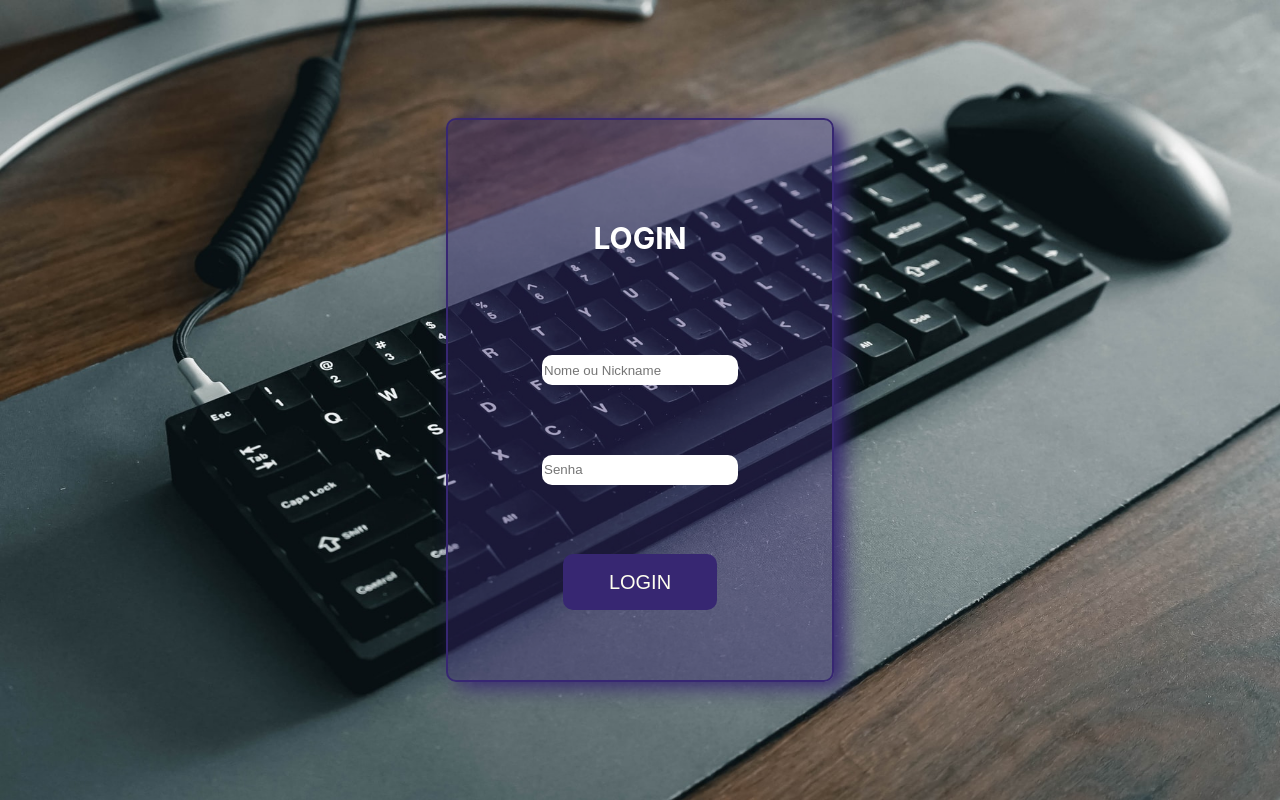
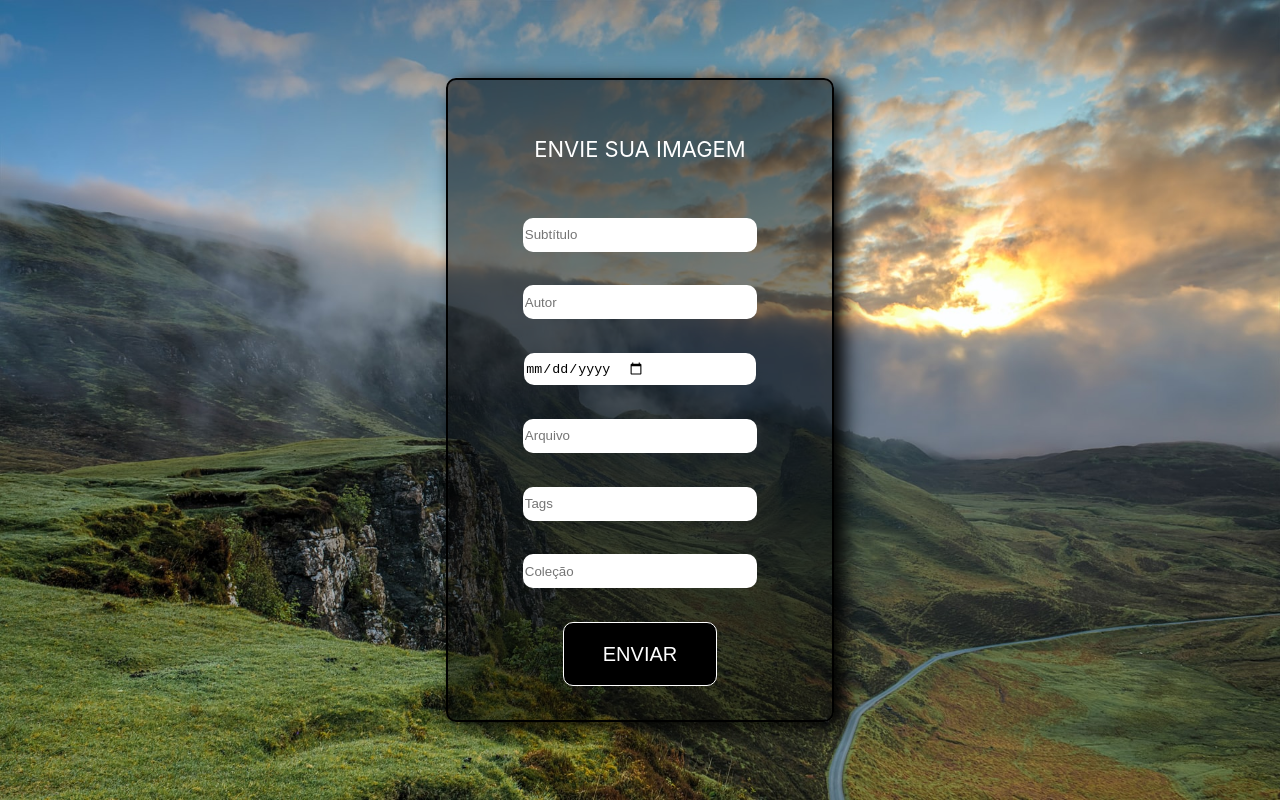
Before and after one commit to Augustoluna/projeto-fullstack-front, a React (Create React App) app: page / in a window 1280 px wide. Built offline with nearby package versions, Linux system fonts and the light colour scheme.

Commit message:
Criei e estilizei a page AddImages

```diff
--- a/src/App.js
+++ b/src/App.js
@@ -3,12 +3,13 @@ import SignUp from "./pages/SignUp/SignUp";
 import Home from "./pages/Home/Home";
 import Header from "./components/Header/Header";
 import AllImages from "./pages/AllImages/AllImages";
+import AddImage from "./pages/AddImage/AddImage";
 import Login from "./pages/Login/Login";
 
 const App = () => {
   return (
     <div>
-      <Login />
+      <AddImage />
     </div>
   );
 };
--- a/src/pages/AddImage/AddImage.js
+++ b/src/pages/AddImage/AddImage.js
@@ -1,11 +1,26 @@
 import React from "react";
-import Styled from "../AddImage/Styled";
+import {
+  MainDiv,
+  AddImageDiv,
+  Title,
+  AddImageInput,
+  SubmitImageButton,
+} from "../AddImage/Styled";
 
 const AddImage = () => {
   return (
-    <div>
-      <p>Página de adicionar imagens</p>
-    </div>
+    <MainDiv>
+      <AddImageDiv>
+        <Title>ENVIE SUA IMAGEM</Title>
+        <AddImageInput placeholder="Subtítulo" name="subtitle" type="text" />
+        <AddImageInput placeholder="Autor" name="author" type="text" />
+        <AddImageInput placeholder="Data" name="date" type="date" />
+        <AddImageInput placeholder="Arquivo" name="file" type="link" />
+        <AddImageInput placeholder="Tags" name="tags" type="text" />
+        <AddImageInput placeholder="Coleção" name="collection" type="text" />
+        <SubmitImageButton> ENVIAR </SubmitImageButton>
+      </AddImageDiv>
+    </MainDiv>
   );
 };
 
--- a/src/pages/AddImage/Styled.js
+++ b/src/pages/AddImage/Styled.js
@@ -0,0 +1,71 @@
+import styled from "styled-components";
+import valley from "../../assets/valley.jpg";
+
+export const MainDiv = styled.div`
+  display: flex;
+  flex-direction: column;
+  justify-content: center;
+  align-items: center;
+  height: 100vh;
+  width: 100vw;
+  background-image: url(${valley});
+  background-size: 100% 100%;
+`;
+
+export const AddImageDiv = styled.div`
+  display: flex;
+  flex-direction: column;
+  justify-content: space-evenly;
+  background-color: rgba(0, 0, 0, 0.5);
+  align-items: center;
+  height: 80vh;
+  width: 30vw;
+  border: 2px solid black;
+  border-radius: 10px;
+  box-shadow: 10px 5px 20px black;
+`;
+
+export const Title = styled.p`
+  display: flex;
+  justify-content: center;
+  color: white;
+  font-size: 20px;
+  border-radius: 10px;
+  width: 70%;
+  font-size: 22px;
+`;
+
+export const AddImageInput = styled.input`
+  display: flex;
+  height: 5%;
+  width: 60%;
+  border-radius: 10px;
+  border: none;
+  outline: none;
+`;
+
+export const SubmitImageButton = styled.button`
+  display: flex;
+  height: 10%;
+  width: 40%;
+  border-radius: 10px;
+  justify-content: center;
+  align-items: center;
+  font-size: 20px;
+  outline: none;
+  border: 1px solid white;
+  background-color: black;
+  color: white;
+
+  &:hover {
+    cursor: pointer;
+    border: 1px solid black;
+    background-color: yellow;
+    color: black;
+  }
+
+  &:active {
+    background-color: navajowhite;
+    color: black;
+  }
+`;
--- a/src/pages/Home/Home.js
+++ b/src/pages/Home/Home.js
@@ -10,7 +10,7 @@ import {
 const Home = () => {
   return (
     <MainDiv>
-      <Title> TERNOS AFETOS </Title>
+      <Title> PICTURESCOOL </Title>
       <ButtonsDiv>
         <GoToLoginPage> Já possui login? Clique para entrar.</GoToLoginPage>
         <GoToSignUpPage> Não tem um login? Crie aqui. </GoToSignUpPage>
--- a/src/pages/Login/Login.js
+++ b/src/pages/Login/Login.js
@@ -12,7 +12,7 @@ const Login = () => {
   return (
     <MainDiv>
       <LoginDiv>
-        <Title> LOGIN </Title>
+        <Title> FAÇA SEU LOGIN </Title>
         <NameNickname placeholder="Nome ou Nickname" type="text" />
         <Password placeholder="Senha" type="password" />
         <LoginButton> LOGIN </LoginButton>
--- a/src/pages/Login/Styled.js
+++ b/src/pages/Login/Styled.js
@@ -16,7 +16,7 @@ export const LoginDiv = styled.div`
   display: flex;
   flex-direction: column;
   justify-content: space-evenly;
-  background-color: rgba(55, 39, 114, 0.4);
+  background-color: rgba(55, 39, 114, 0.5);
   align-items: center;
   height: 70vh;
   width: 30vw;
@@ -32,7 +32,7 @@ export const Title = styled.p`
   font-size: 20px;
   border-radius: 10px;
   width: 50%;
-  font-size: 30px;
+  font-size: 25px;
   font-weight: bold;
 `;
 
@@ -63,7 +63,7 @@ export const LoginButton = styled.button`
   align-items: center;
   font-size: 20px;
   outline: none;
-  border: none;
+  border: 1px solid black;
   background-color: #372772;
   color: #fffff0;
 
```
Also changed, not shown: src/assets/valley.jpg (added).
